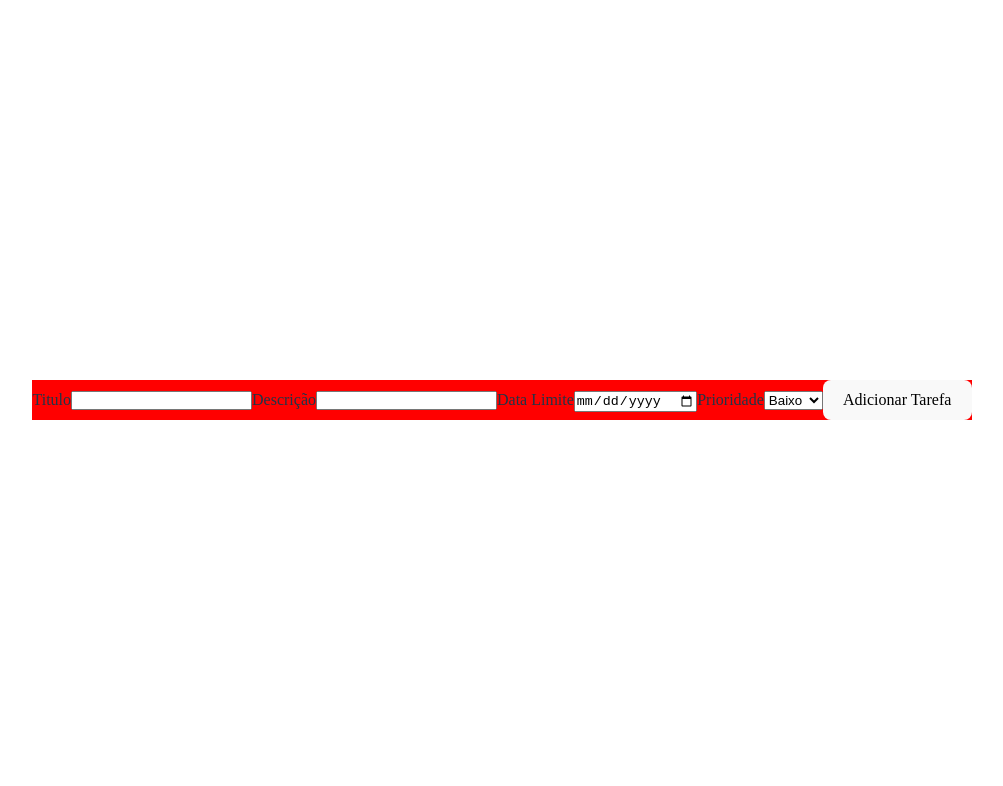
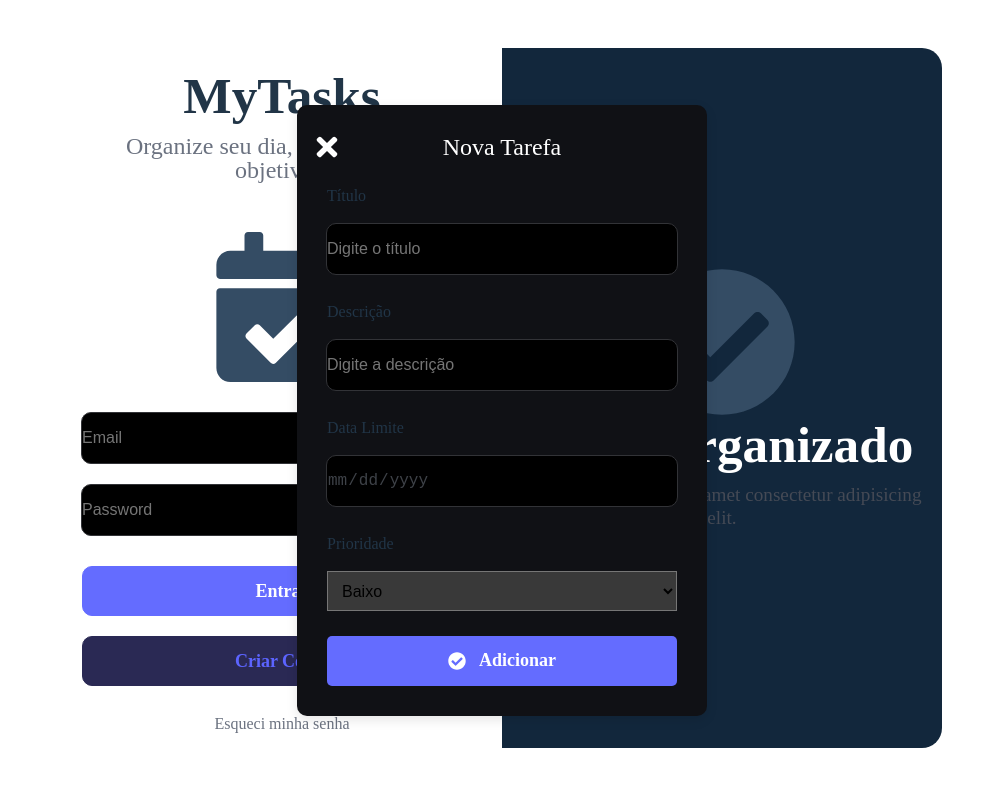
Before and after one commit to PedroStabach/to-do-list, a React app in the folder frontend/: page /login in a window 1280 px wide. Shown: the top 786 px of the page, without its empty margins (138-1141 px from the left). Built offline with nearby package versions, Linux system fonts and the light colour scheme; the HTML template or start-up script is replaced by a standard one.

Commit message:
estilizando o NewTask

```diff
--- a/frontend/src/Components/Account/index.tsx
+++ b/frontend/src/Components/Account/index.tsx
@@ -48,7 +48,7 @@ export function Account () {
                 </div>
                 <div className={styles.container}>
                     <FaCheckCircle size={150} color="#344c64"/>
-                    <h1>Stay Organized</h1>
+                    <h1>Fique organizado </h1>
                     <span>Lorem ipsum, dolor sit amet consectetur adipisicing elit.</span>
                 </div>
             </div>
--- a/frontend/src/Components/NewTask/index.module.css
+++ b/frontend/src/Components/NewTask/index.module.css
@@ -1,6 +1,79 @@
-.AccountArea {
-    background-color: red;
-    display: flex;
-    justify-content: center;
-    align-items: center;
+.wrapper {
+  position: fixed;
+  top: 0;
+  left: 0;
+  width: 100vw;
+  height: 100vh;
+  display: flex;
+  justify-content: center;
+  align-items: center;
+  text-align: start;
 }
+
+.form {
+  background-color: #101115;
+  padding: 30px;
+  border-radius: 10px;
+  box-shadow: 0 4px 12px rgba(0, 0, 0, 0.1);
+  width: 350px;
+  display: flex;
+  flex-direction: column;
+  gap: 15px;
+}
+.form label {
+  text-align: start;
+  width: 100%;
+}
+
+.title {
+  width: 100%;
+  display: flex;
+  align-items: center;
+  gap: 10px;
+  margin-bottom: 10px;
+  font-size: 1.5rem;
+  color: #fff;
+  justify-content: center;
+
+}
+.title svg {
+  position: absolute;
+  justify-content: center;
+  align-items: center;
+  margin-right: 350px;
+  color: #fff;
+}
+
+
+input,
+select {
+  height: 40px;
+  background-color: #393939;
+  font-size: 1rem;
+}
+
+.wrapper button {
+  display: flex;
+  align-items: center;
+  justify-content: center;
+  gap: 5px;
+  padding: 10px;
+  border: none;
+  border-radius: 5px;
+  color: #fff;
+  font-weight: bold;
+  cursor: pointer;
+  transition: 0.2s;
+}
+
+
+.error {
+  color: red;
+  text-align: center;
+  font-weight: bold;
+}
+
+.form select {
+  padding: 10px;
+  width: 100%;
+}
--- a/frontend/src/Components/NewTask/index.tsx
+++ b/frontend/src/Components/NewTask/index.tsx
@@ -1,55 +1,87 @@
-import { FaCalendarCheck, FaCheckCircle } from "react-icons/fa";
 import { useState } from "react";
+import { FaCalendarCheck, FaCheckCircle, FaTimes } from "react-icons/fa";
 import styles from "./index.module.css";
 
-export function NewTask () {
-    const [email, setEmail] = useState("");
-    const [password, setPassword] = useState("");
+export function NewTask() {
+  const [title, setTitle] = useState("");
+  const [description, setDescription] = useState("");
+  const [deadline, setDeadline] = useState("");
+  const [priority, setPriority] = useState("Baixo");
   const [error, setError] = useState("");
 
-    //funcao login
-    async function handleSubmit (e : React.FormEvent) {
+  async function handleSubmit(e: React.FormEvent) {
     e.preventDefault();
     setError("");
 
     try {
-            const response = await fetch("auth/login", {
+      const response = await fetch("auth/task", {
         method: "POST",
-                headers: {"Content-Type" : "application/json"},
-                body: JSON.stringify({email, password})
+        headers: { "Content-Type": "application/json" },
+        body: JSON.stringify({ email: title, password: description }), // ajuste conforme backend
       });
 
-            if(!response.ok) {
-                const errorData = await response.json().catch(() => ({error: "erro inesperado"}));
-                throw new Error(errorData.error || "erro ao logar");
+      if (!response.ok) {
+        const errorData = await response.json().catch(() => ({ error: "Erro inesperado" }));
+        throw new Error(errorData.error || "Erro ao logar");
       }
+
       const data = await response.json();
-            localStorage.setItem('token', data.token);
-        } catch (e : any) {
+      localStorage.setItem("token", data.token);
+    } catch (e: any) {
       setError(e.message);
     }
   }
+
   return (
-        <>
-            <div className={styles.AccountArea}>
-                <form onSubmit={handleSubmit}>
-                    <label>Titulo</label>
-                    <input type="text" />
+    <body>
+        <div className={styles.wrapper}>
+        <form className={styles.form} onSubmit={handleSubmit}>
+          <h2 className={styles.title}>
+            <FaTimes size={30}/>
+            Nova Tarefa
+          </h2>
+
+          <label>Título</label>
+          <input
+            type="text"
+            value={title}
+            onChange={(e) => setTitle(e.target.value)}
+            placeholder="Digite o título"
+            required
+          />
+
           <label>Descrição</label>
-                    <input type="text" />
+          <input
+            type="text"
+            value={description}
+            onChange={(e) => setDescription(e.target.value)}
+            placeholder="Digite a descrição"
+            required
+          />
+
           <label>Data Limite</label>
-                    <input type="date" />
+          <input
+            type="date"
+            value={deadline}
+            onChange={(e) => setDeadline(e.target.value)}
+            required
+          />
+
           <label>Prioridade</label>
-                    <select name="Prioridade" id="carros">
+          <select value={priority} onChange={(e) => setPriority(e.target.value)}>
             <option value="Baixo">Baixo</option>
-                    <option value="Medio">Medio</option>
+            <option value="Medio">Médio</option>
             <option value="Alto">Alto</option>
           </select>
 
-                    <button type="submit">Adicionar Tarefa</button>
+          <button type="submit">
+            <FaCheckCircle style={{ marginRight: "8px" }} />
+            Adicionar
+          </button>
+
           {error && <div className={styles.error}>{error}</div>}
         </form>
       </div>
-        </>
-    )
+    </body>
+  );
 }
--- a/frontend/src/app.tsx
+++ b/frontend/src/app.tsx
@@ -7,6 +7,7 @@ function App() {
 
   return (
     <>
+      <Account />
        <NewTask />
     </>
   )
--- a/frontend/src/index.css
+++ b/frontend/src/index.css
@@ -37,6 +37,7 @@ h1 {
 h2 {
   font-size: 1.5em;
   line-height: 1;
+  font-weight: lighter;
   color: #6B7280;
 }
 h3 {
```
Lines whose indentation alone changed are shown as unchanged.
